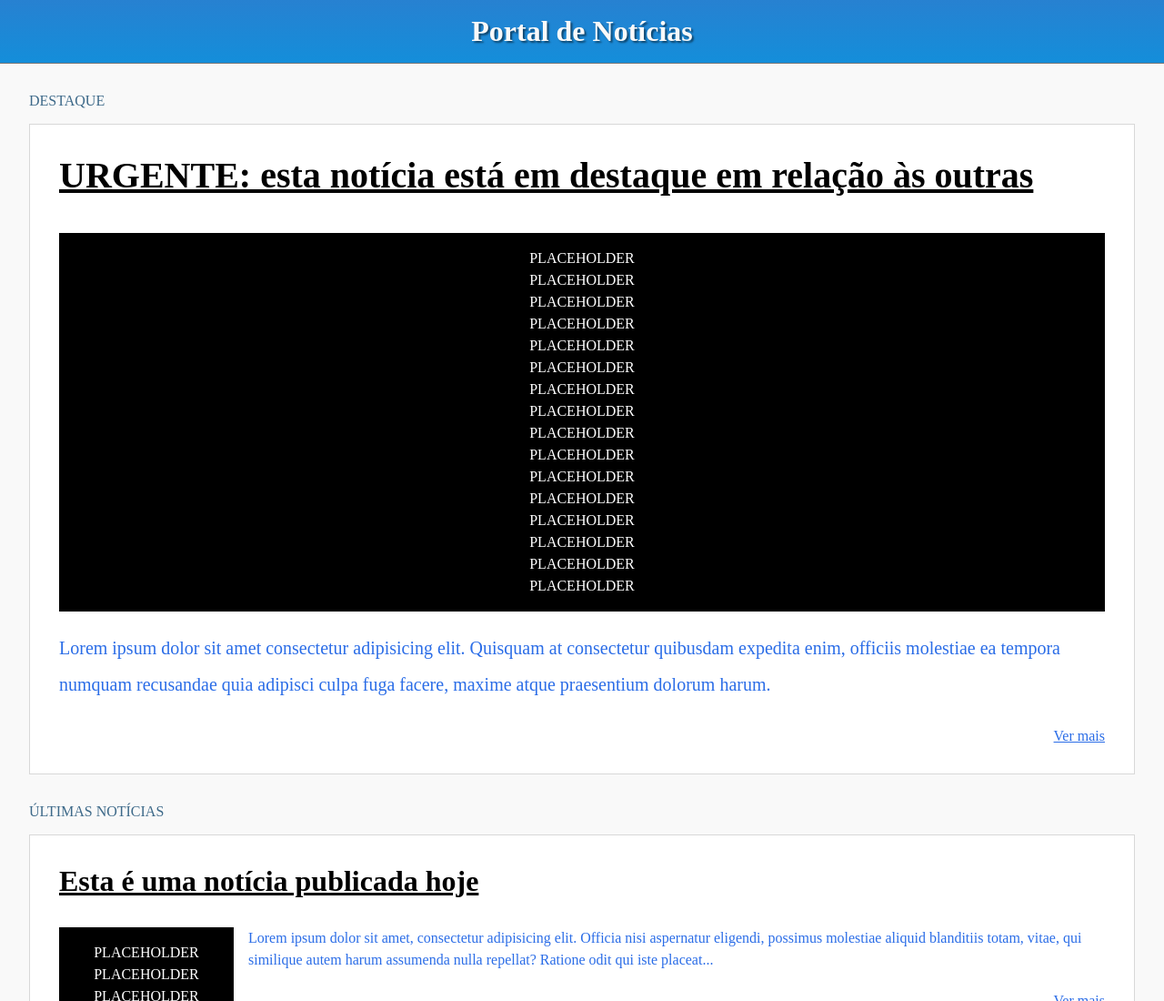
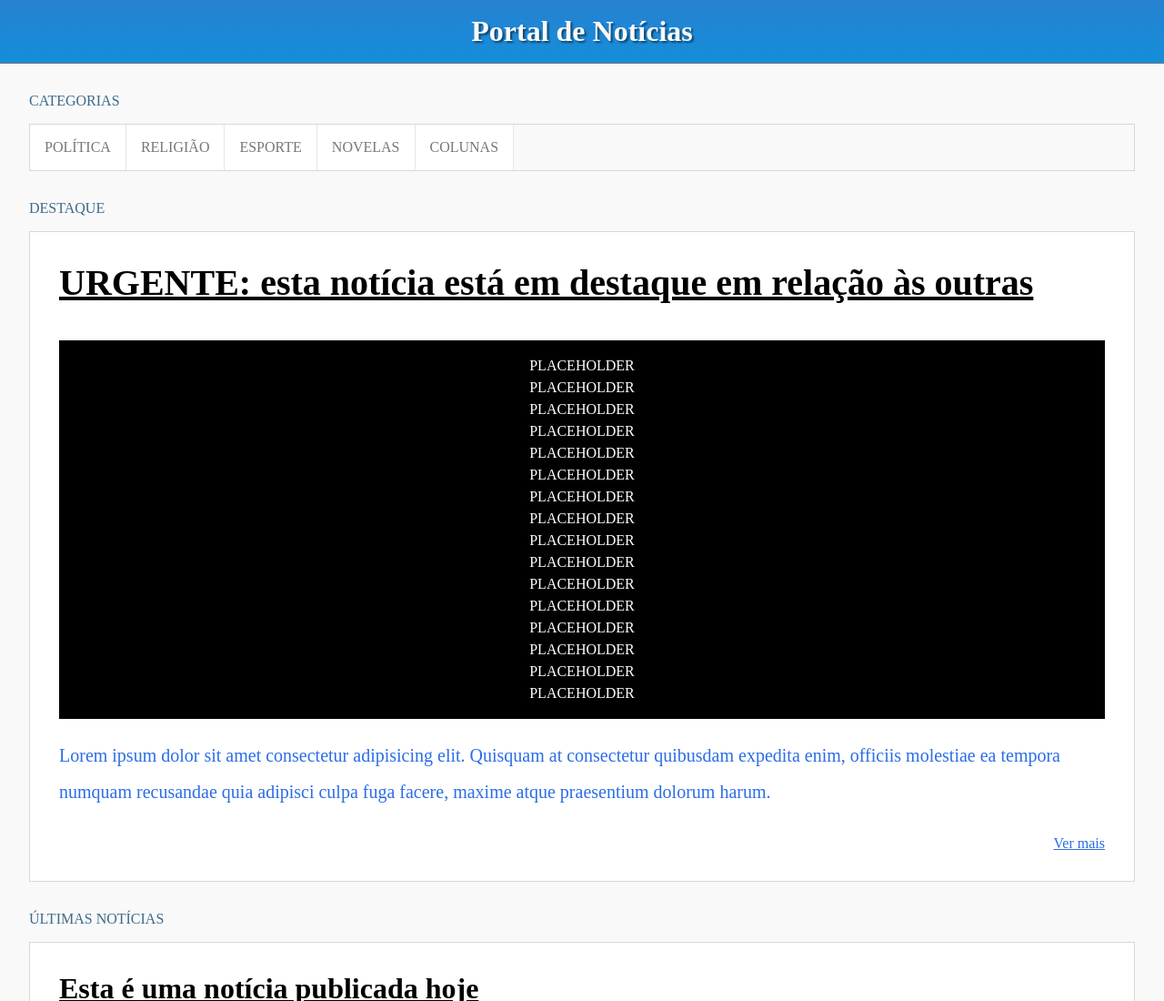
Before and after one commit to utfpr-cefwm/reforco-html-css, a website: page public/index.html in a window 1280 px wide. Shown: the top 1100 px of the page at 91% size. Drawn offline with Linux system fonts and the light colour scheme.

Commit message:
Marcação e estilo básico do menu.

```diff
--- a/public/index.css
+++ b/public/index.css
@@ -45,6 +45,28 @@ a:visited {
   min-width: 12em;
   text-align: center;
   line-height: 1.5em;
+}
+
+nav {
+  /* background-color: #f9f9f9; */
+  border: 1px solid #d8d8d8;
+  padding: 0;
+  margin: 2em;
+}
+nav a {
+  padding: 1em;
+  display: inline-block;
+  background-color: white;
+  text-transform: uppercase;
+  text-decoration: none;
+  border-right: 1px solid rgba(0, 0, 0, .1);
+  color: #777777;
+}
+nav a:hover {
+  text-decoration: underline;
+}
+nav a:visited {
+  color: #555555;
 }
 
 main {
--- a/public/index.html
+++ b/public/index.html
@@ -10,6 +10,15 @@
   <body>
     <h1>Portal de Notícias</h1>
     <div class="pagina-principal">
+
+      <h2>Categorias</h2>
+      <nav>
+        <a href="#">Política</a><!--
+     --><a href="#">Religião</a><!--
+     --><a href="#">Esporte</a><!--
+     --><a href="#">Novelas</a><!--
+     --><a href="#">Colunas</a>
+      </nav>
 
       <h2>Destaque</h2>
       <a href="#" class="chamada destaque">
```
